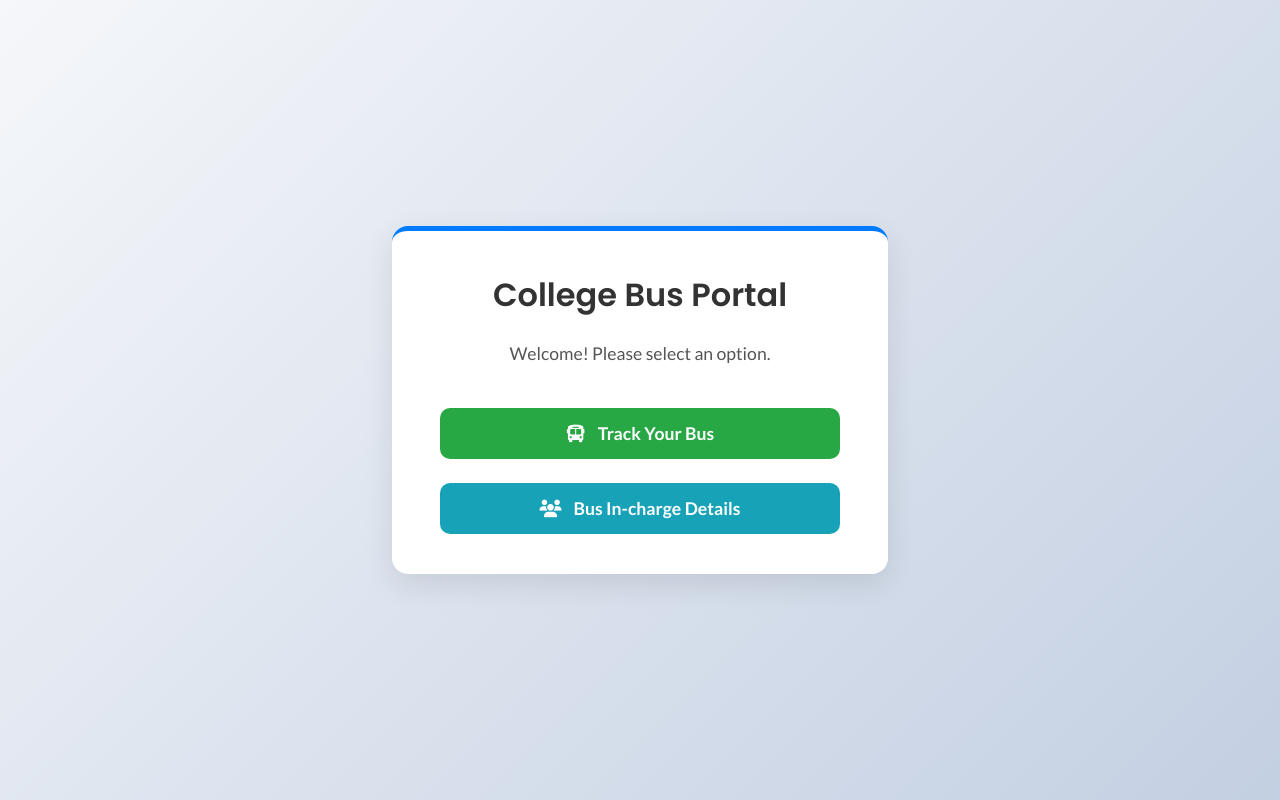
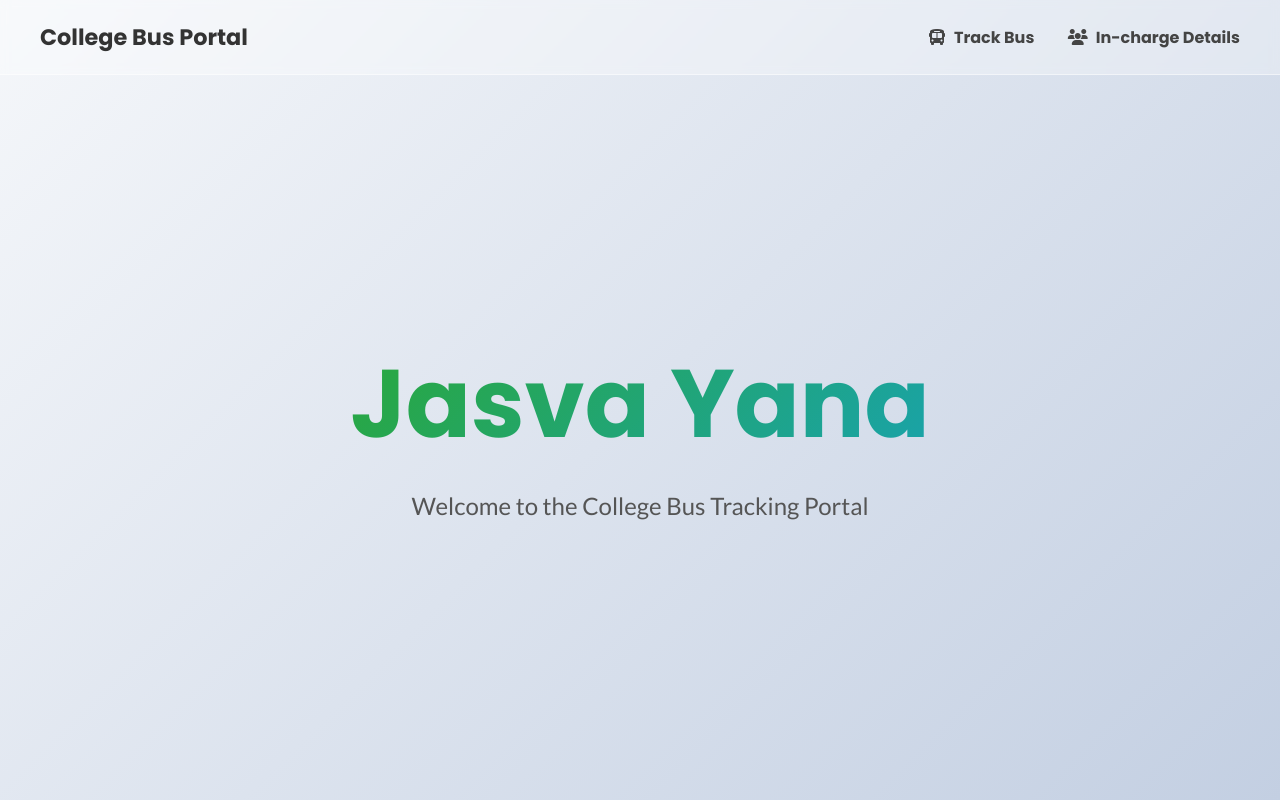
Before and after one commit to chjc14/bus-tracker-admin, a plain HTML site: page index.html in a window 1280 px wide. Drawn offline with Linux system fonts and the light colour scheme.

Commit message:
Add files via upload
Uploaded new colourful UI

```diff
--- a/index.html
+++ b/index.html
@@ -3,100 +3,159 @@
 <head>
     <meta charset="UTF-8">
     <meta name="viewport" content="width=device-width, initial-scale=1.0">
-    <title>College Bus Service</title>
+    <title>Jasva Yana - College Bus Portal</title>
     <!-- Import Google Fonts -->
     <link rel="preconnect" href="https://fonts.googleapis.com">
     <link rel="preconnect" href="https://fonts.gstatic.com" crossorigin>
-    <link href="https://fonts.googleapis.com/css2?family=Poppins:wght@600&family=Lato:wght@400;700&display=swap" rel="stylesheet">
+    <link href="https://fonts.googleapis.com/css2?family=Poppins:wght@700&family=Lato:wght@400;700&display=swap" rel="stylesheet">
     <!-- Import Font Awesome for Icons -->
     <link rel="stylesheet" href="https://cdnjs.cloudflare.com/ajax/libs/font-awesome/6.5.1/css/all.min.css">
 
     <style>
         body {
-            /* Use new fonts */
             font-family: 'Lato', sans-serif;
+            margin: 0;
+            /* New full-height layout */
             display: flex;
+            flex-direction: column;
+            min-height: 100vh;
+            /* Subtle background from before */
+            background: linear-gradient(135deg, #f5f7fa 0%, #c3cfe2 100%);
+        }
+
+        /* --- 1. Header & Navigation --- */
+        .header {
+            width: 100%;
+            padding: 20px 40px;
+            display: flex;
+            justify-content: space-between; /* Puts logo left, nav right */
+            align-items: center;
+            box-sizing: border-box; /* Important for padding to work right */
+            background: rgba(255, 255, 255, 0.3); /* Slight glassy effect */
+            backdrop-filter: blur(5px);
+            border-bottom: 1px solid rgba(255, 255, 255, 0.5);
+        }
+
+        .logo {
+            font-family: 'Poppins', sans-serif;
+            font-weight: 700;
+            font-size: 1.4rem;
+            color: #333;
+            text-decoration: none;
+        }
+
+        .nav-links a {
+            font-family: 'Poppins', sans-serif;
+            font-weight: 700;
+            font-size: 1rem;
+            color: #444;
+            text-decoration: none;
+            margin-left: 30px;
+            transition: color 0.3s ease;
+        }
+
+        .nav-links a:hover {
+            color: #007BFF; /* Primary blue on hover */
+        }
+
+        .nav-links i {
+            margin-right: 8px; /* Space for icons */
+        }
+
+        /* --- 2. Main Hero Section --- */
+        .hero-section {
+            /* This makes it fill the rest of the page */
+            flex-grow: 1;
+
+            /* This centers the content */
+            display: flex;
+            flex-direction: column;
             justify-content: center;
             align-items: center;
-            flex-direction: column;
-            height: 100vh;
+            text-align: center;
+            padding: 20px;
+        }
+
+        .hero-title {
+            font-family: 'Poppins', sans-serif;
+            font-weight: 700;
+            font-size: 6rem; /* Huge title */
             margin: 0;
-            /* New subtle gradient background */
-            background: linear-gradient(135deg, #f5f7fa 0%, #c3cfe2 100%);
+
+            /* New Colorful Gradient Text */
+            background: linear-gradient(135deg, #007BFF, #28a745, #17a2b8);
+            background-size: 200% 200%; /* For animation */
+            -webkit-background-clip: text;
+            background-clip: text;
+            color: transparent;
+            animation: gradient-animation 10s ease infinite;
         }
-        .container {
-            text-align: center;
-            background: #ffffff;
-            padding: 2.5rem 3rem;
-            /* New "card" style */
-            border-radius: 16px;
-            box-shadow: 0 10px 30px rgba(0, 0, 0, 0.1);
-            max-width: 400px;
-            width: 90%;
-            border-top: 5px solid #007BFF; /* Primary color accent */
+
+        .hero-subtitle {
+            font-size: 1.5rem;
+            color: #555;
+            margin-top: 15px;
+            font-weight: 400;
         }
-        h1 {
-            /* New heading font */
-            font-family: 'Poppins', sans-serif;
-            font-weight: 600;
-            color: #333;
-            margin-top: 0;
-            font-size: 2rem;
+
+        /* Animation for the gradient text */
+        @keyframes gradient-animation {
+            0% { background-position: 0% 50%; }
+            50% { background-position: 100% 50%; }
+            100% { background-position: 0% 50%; }
         }
-        p {
-            color: #555;
-            margin-bottom: 2.5rem;
-            font-size: 1.1rem;
-            line-height: 1.6;
+
+
+        /* --- 3. Responsive for Mobile --- */
+        @media (max-width: 768px) {
+            .header {
+                padding: 20px;
+                flex-direction: column; /* Stack logo and nav */
+                gap: 15px;
+            }
+
+            .nav-links {
+                display: flex;
+                justify-content: space-around; /* Space out links */
+                width: 100%;
+            }
+
+            .nav-links a {
+                margin-left: 0;
+                font-size: 0.9rem;
+            }
+
+            .hero-title {
+                font-size: 3.5rem; /* Smaller title for phones */
+            }
+
+            .hero-subtitle {
+                font-size: 1.1rem;
+            }
         }
-        .button {
-            display: flex; /* Use flex to align icon and text */
-            align-items: center;
-            justify-content: center;
-            gap: 12px; /* Space between icon and text */
-            width: 100%;
-            padding: 15px;
-            font-size: 1.1rem;
-            font-weight: bold;
-            color: white;
-            border: none;
-            border-radius: 10px;
-            margin-top: 1.5rem;
-            cursor: pointer;
-            text-decoration: none;
-            box-sizing: border-box;
-            transition: all 0.3s ease;
-        }
-        .button-primary {
-            /* "Go" color - Green */
-            background-color: #28a745;
-        }
-        .button-secondary {
-            /* "Info" color - Teal */
-            background-color: #17a2b8;
-        }
-        .button:hover {
-            transform: translateY(-3px); /* Lift effect */
-            box-shadow: 0 5px 15px rgba(0, 0, 0, 0.15);
-        }
+
     </style>
 </head>
 <body>
-    <div class="container">
-        <h1>College Bus Portal</h1>
-        <p>Welcome! Please select an option.</p>
 
-        <!-- Button with "bus" icon -->
-        <a href="./map.html" class="button button-primary">
-            <i class="fas fa-bus"></i>
-            Track Your Bus
-        </a>
+    <!-- 1. Header & Navigation -->
+    <header class="header">
+        <a href="#" class="logo">College Bus Portal</a>
+        <nav class="nav-links">
+            <a href="./map.html">
+                <i class="fas fa-bus"></i>Track Bus
+            </a>
+            <a href="./incharges.html">
+                <i class="fas fa-users"></i>In-charge Details
+            </a>
+        </nav>
+    </header>
 
-        <!-- Button with "users" icon -->
-        <a href="./incharges.html" class="button button-secondary">
-            <i class="fas fa-users"></i>
-            Bus In-charge Details
-        </a>
-    </div>
+    <!-- 2. Main Hero Section -->
+    <main class="hero-section">
+        <h1 class="hero-title">Jasva Yana</h1>
+        <p class="hero-subtitle">Welcome to the College Bus Tracking Portal</p>
+    </main>
+
 </body>
 </html>
```
